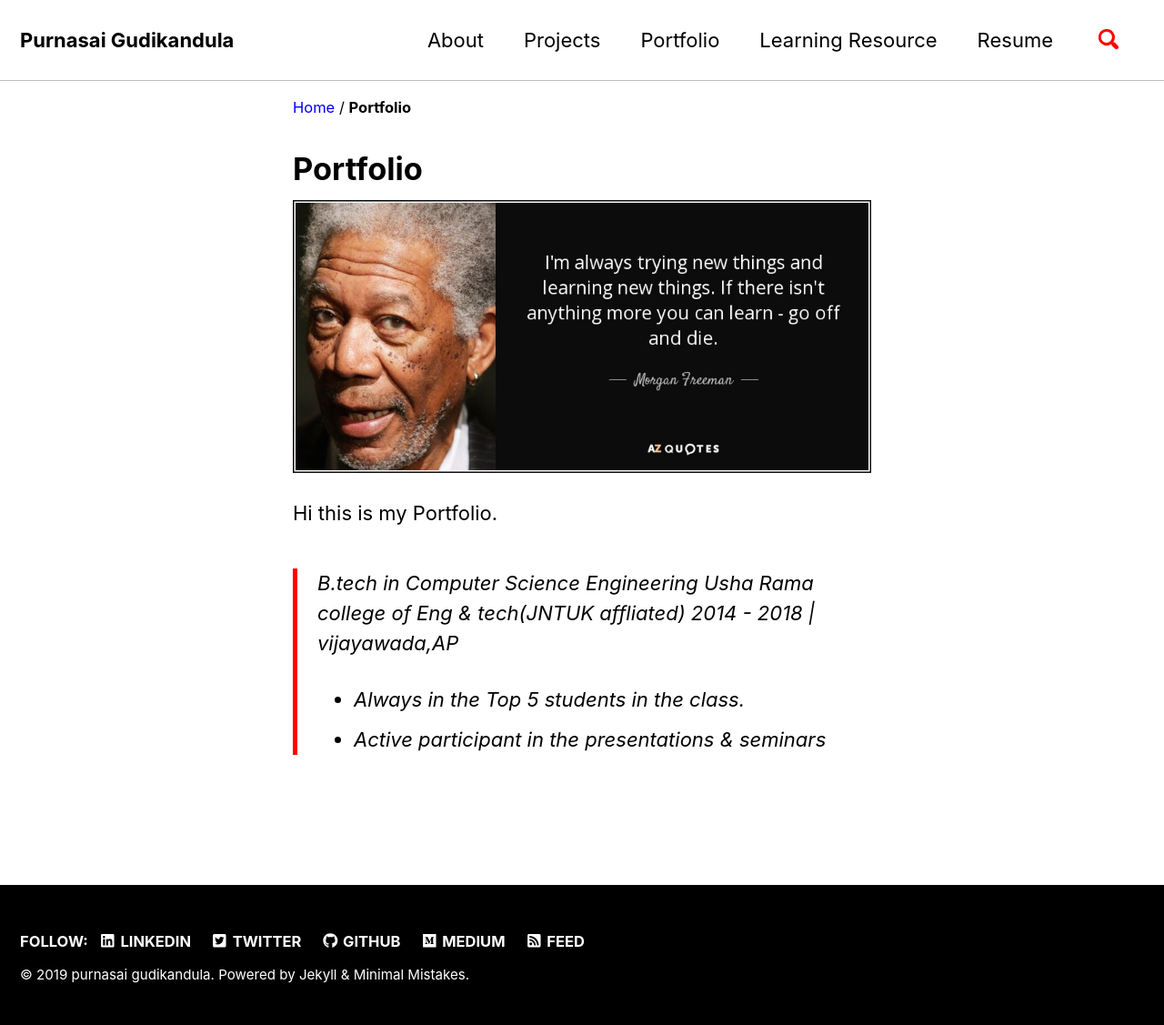
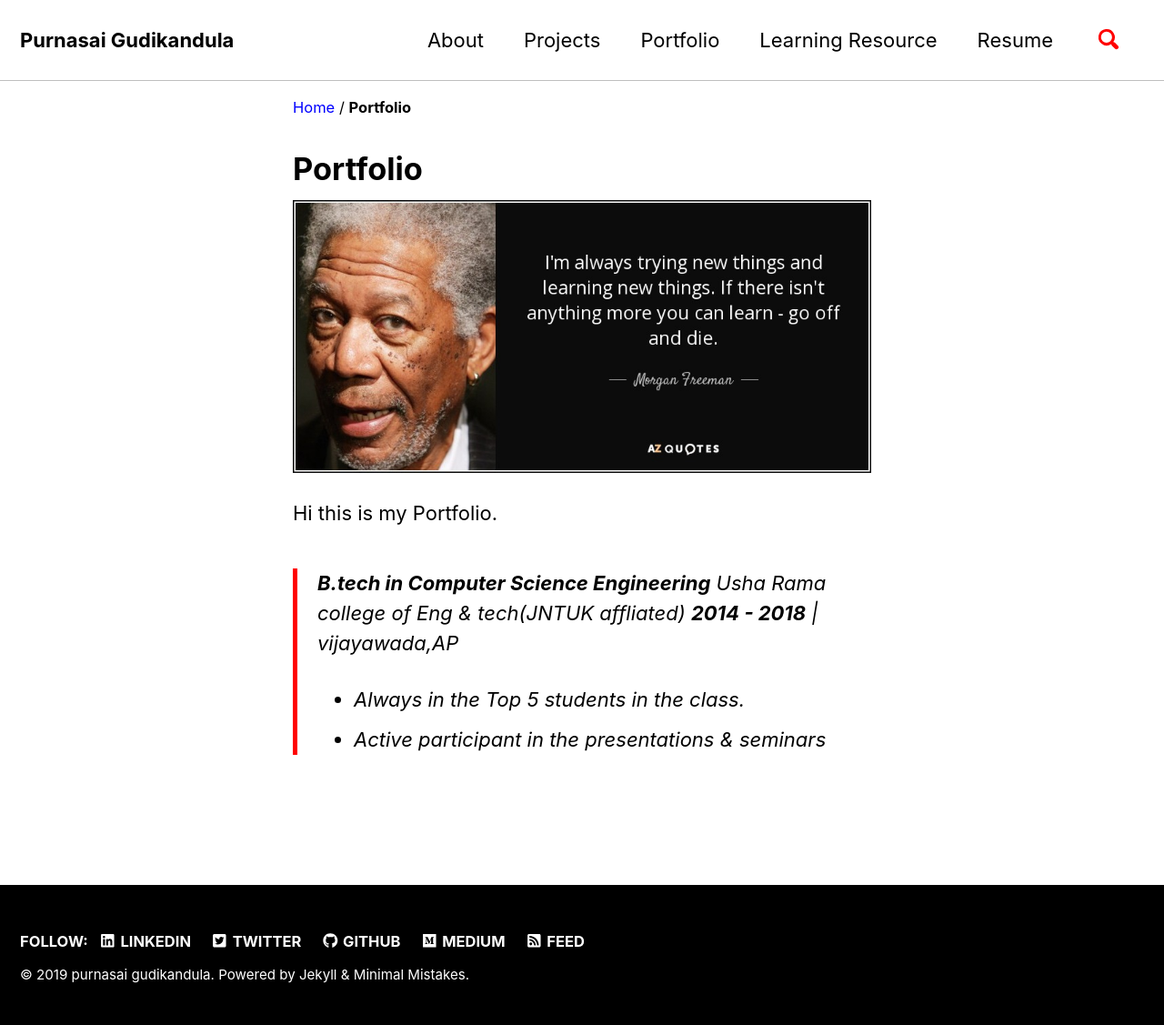
Before and after one commit to purnasai/purnasai.github.io, a Jekyll site: the page built from portfolio/index.md, in a window 1280 px wide. Shown: the whole page at 91% size. Built offline with Jekyll 4.4.1, drawn with Linux system fonts in a browser that asks for light colours; cached includes are drawn as plain includes.

```diff
--- a/portfolio/index.md
+++ b/portfolio/index.md
@@ -10,8 +10,9 @@ comments: false
 
 Hi this is my Portfolio.
 
-> B.tech in Computer Science Engineering
-> Usha Rama college of Eng & tech(JNTUK affliated)
-> 2014 - 2018 | vijayawada,AP
+> **B.tech in Computer Science Engineering**
+>Usha Rama college of Eng & tech(JNTUK affliated)
+> **2014 - 2018** | vijayawada,AP
   - Always in the Top 5 students in the class.
   - Active participant in the presentations & seminars
+>
```
